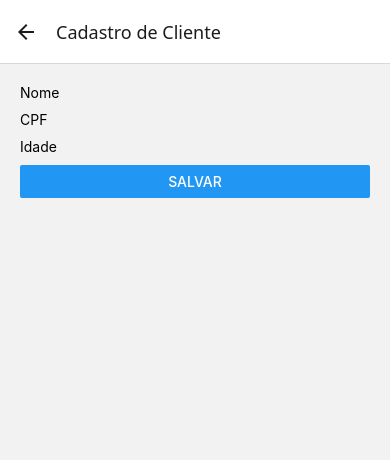
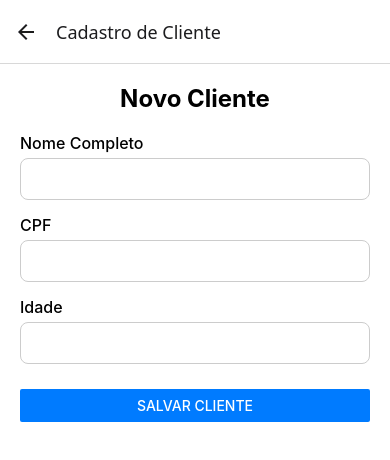
Before and after one commit to DiegoLuizSilva/dsi-grupo4, a React Native app in the folder app/: screen /ClientForm in a window 390 px wide. Shown: the top 460 px of the page. Built offline with nearby package versions, Linux system fonts and the light colour scheme; no server answers.

Commit message:
feat: integra campos do dataset ao cadastro de clientes
- Atualiza tipagem com as 14 variáveis do dataset de telecom

- Mantém UI limpa pedindo apenas Nome, CPF e Idade

- Preenche dados analíticos (churn, status, etc) com defaults no backend

```diff
--- a/app/src/screens/ClientForm.tsx
+++ b/app/src/screens/ClientForm.tsx
@@ -1,46 +1,116 @@
 import React, { useState } from 'react';
-import { View, TextInput, Button, Alert, StyleSheet } from 'react-native';
-import { criarCliente } from '../services/dbService'; // Ajuste o caminho se necessário
+import { View, Text, TextInput, Button, StyleSheet, Alert, ScrollView } from 'react-native';
+import { criarCliente } from '../services/dbService';
 
-export default function ClientForm({ navigation }: any) {
-  // Substitua pelos estados reais que você já tem no seu formulário
-  const [nome, setNome] = useState('');
-  const [cpf, setCpf] = useState('');
-  const [idade, setIdade] = useState('');
+export default function ClientForm() {
+  // O estado controla apenas o que o usuário realmente digita
+  const [formData, setFormData] = useState({
+    nome: '',
+    cpf: '',
+    age: ''
+  });
+
+  const handleChange = (name: string, value: string) => {
+    setFormData(prevState => ({ ...prevState, [name]: value }));
+  };
 
   const handleSalvar = async () => {
-    if (!nome || !cpf || !idade) {
-      Alert.alert('Aviso', 'Preencha todos os campos obrigatórios.');
+    if (!formData.nome || !formData.cpf || !formData.age) {
+      Alert.alert('Atenção', 'Preencha todos os campos.');
       return;
     }
 
     try {
-      // Chama a função do Firebase isolada na camada de serviços
+      // Monta o objeto completo misturando os dados da tela com os valores invisíveis padrão
       await criarCliente({
-        nome,
-        cpf,
-        idade: Number(idade),
+        nome: formData.nome,
+        cpf: formData.cpf,
+        age: Number(formData.age),
+        // Campos invisíveis preenchidos automaticamente com defaults
+        callFailure: 0,
+        complains: false,
+        subscriptionLength: 0,
+        chargeAmount: 0,
+        secondsOfUse: 0,
+        frequencyOfUse: 0,
+        frequencyOfSMS: 0,
+        distinctCalledNumbers: 0,
+        status: true, // Assume true como "ativo" no cadastro
+        ageGroup: Math.floor(Number(formData.age) / 10), // Calcula o grupo de idade automaticamente
+        tariffPlan: 1, // Plano base
+        customerValue: 0,
+        churn: false
       });
 
-      Alert.alert('Sucesso', 'Cliente cadastrado no banco!');
-      navigation.goBack(); // Retorna para a tela de lista após salvar
+      Alert.alert('Sucesso', 'Cliente cadastrado com sucesso!');
+      setFormData({ nome: '', cpf: '', age: '' });
+
     } catch (error) {
+      Alert.alert('Erro', 'Ocorreu um problema ao salvar o cliente.');
       console.error(error);
-      Alert.alert('Erro', 'Não foi possível salvar o cliente.');
     }
   };
 
   return (
-    <View style={styles.container}>
-      <TextInput placeholder="Nome" value={nome} onChangeText={setNome} />
-      <TextInput placeholder="CPF" value={cpf} onChangeText={setCpf} keyboardType="numeric" />
-      <TextInput placeholder="Idade" value={idade} onChangeText={setIdade} keyboardType="numeric" />
+    <ScrollView contentContainerStyle={styles.container}>
+      <Text style={styles.title}>Novo Cliente</Text>
 
-      <Button title="Salvar" onPress={handleSalvar} />
-    </View>
+      <Text style={styles.label}>Nome Completo</Text>
+      <TextInput
+        style={styles.input}
+        value={formData.nome}
+        onChangeText={(text) => handleChange('nome', text)}
+      />
+
+      <Text style={styles.label}>CPF</Text>
+      <TextInput
+        style={styles.input}
+        value={formData.cpf}
+        onChangeText={(text) => handleChange('cpf', text)}
+        keyboardType="numeric"
+      />
+
+      <Text style={styles.label}>Idade</Text>
+      <TextInput
+        style={styles.input}
+        value={formData.age}
+        onChangeText={(text) => handleChange('age', text)}
+        keyboardType="numeric"
+      />
+
+      <View style={styles.buttonContainer}>
+        <Button title="Salvar Cliente" onPress={handleSalvar} color="#007BFF" />
+      </View>
+    </ScrollView>
   );
 }
 
 const styles = StyleSheet.create({
-  container: { padding: 20, gap: 10 }
+  container: {
+    padding: 20,
+    backgroundColor: '#fff',
+    flexGrow: 1,
+  },
+  title: {
+    fontSize: 24,
+    fontWeight: 'bold',
+    marginBottom: 20,
+    textAlign: 'center',
+  },
+  label: {
+    fontSize: 16,
+    marginBottom: 5,
+    fontWeight: '500',
+  },
+  input: {
+    borderWidth: 1,
+    borderColor: '#ccc',
+    borderRadius: 8,
+    padding: 10,
+    marginBottom: 15,
+    fontSize: 16,
+  },
+  buttonContainer: {
+    marginTop: 10,
+  }
 });
```
Also changed, not shown: app/src/types/index.ts (+15 -2 lines).
